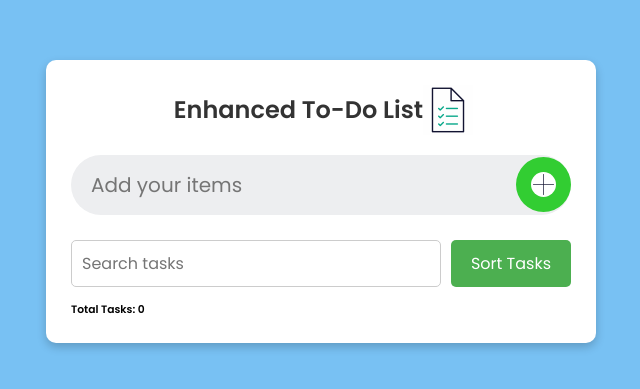
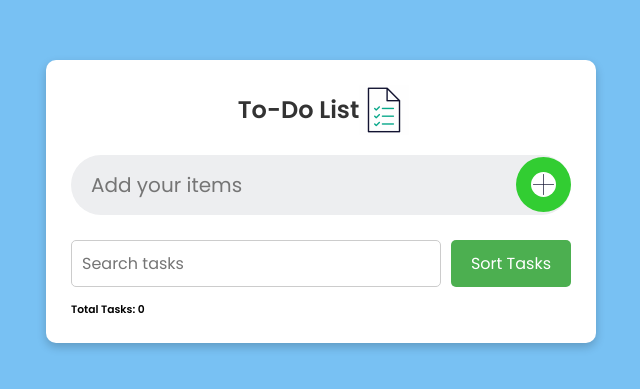
Before and after one commit to syedmahihossen/syedmahihossen.github.io, a plain HTML site: page todolist/index.html in a window 1280 px wide. Shown: the part 199-588 px from the top of the page, without its empty margins (319-959 px from the left). Drawn offline with Linux system fonts and the light colour scheme.

Commit message:
Update index.html

```diff
--- a/todolist/index.html
+++ b/todolist/index.html
@@ -4,14 +4,14 @@
 <head>
     <meta charset="UTF-8" />
     <meta name="viewport" content="width=device-width, initial-scale=1.0" />
-    <title>Enhanced To-Do App - By Sharathchandar.K</title>
+    <title>To-Do List</title>
     <link rel="stylesheet" href="style.css" />
 </head>
 
 <body>
     <div class="container">
         <div class="todo-header">
-            <h2>Enhanced To-Do List</h2>
+            <h2>To-Do List</h2>
             <img src="./images/to-do-list.gif" height="50px" alt="Notebook" />
         </div>
         <div class="todo-body">
```
